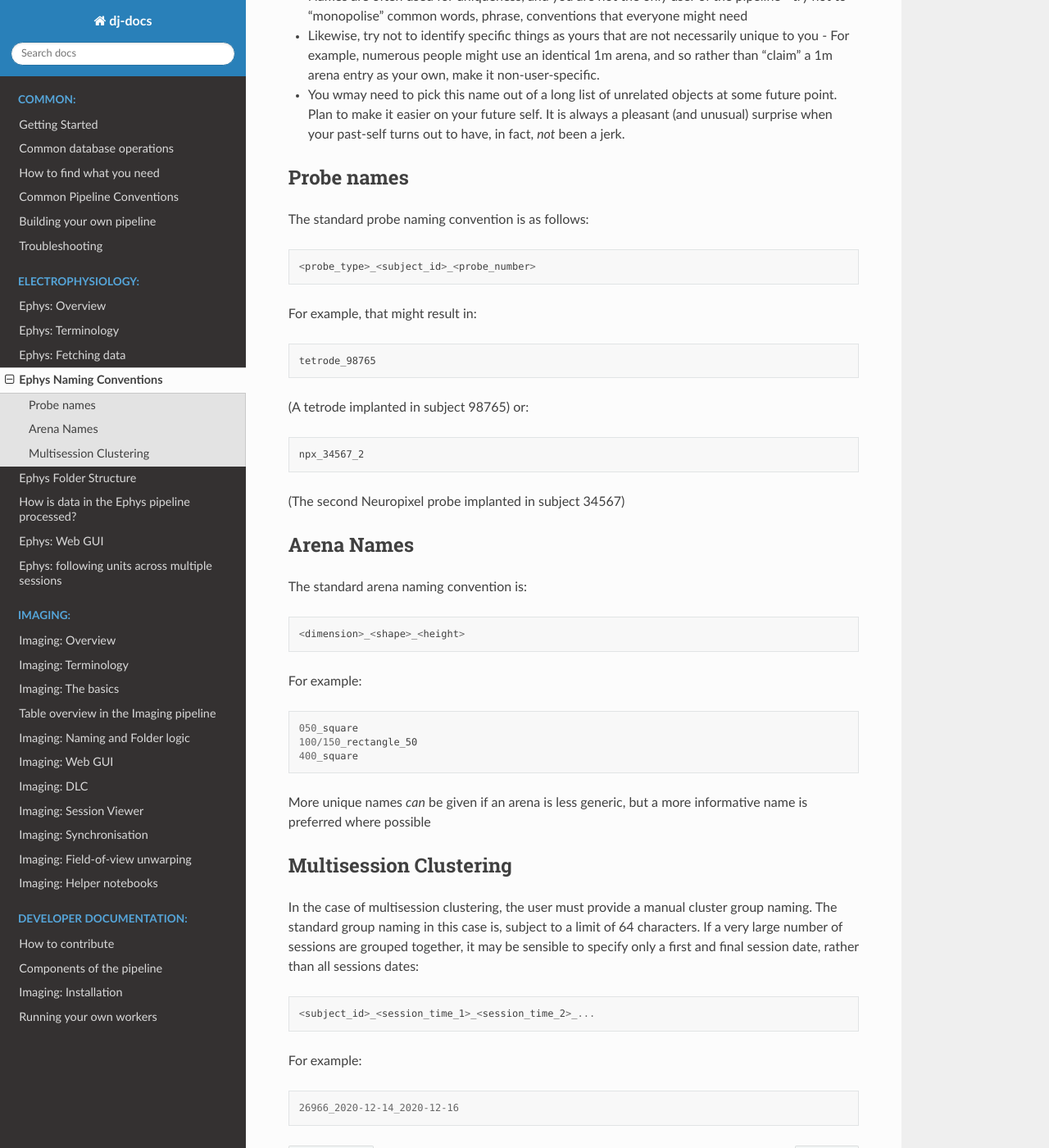
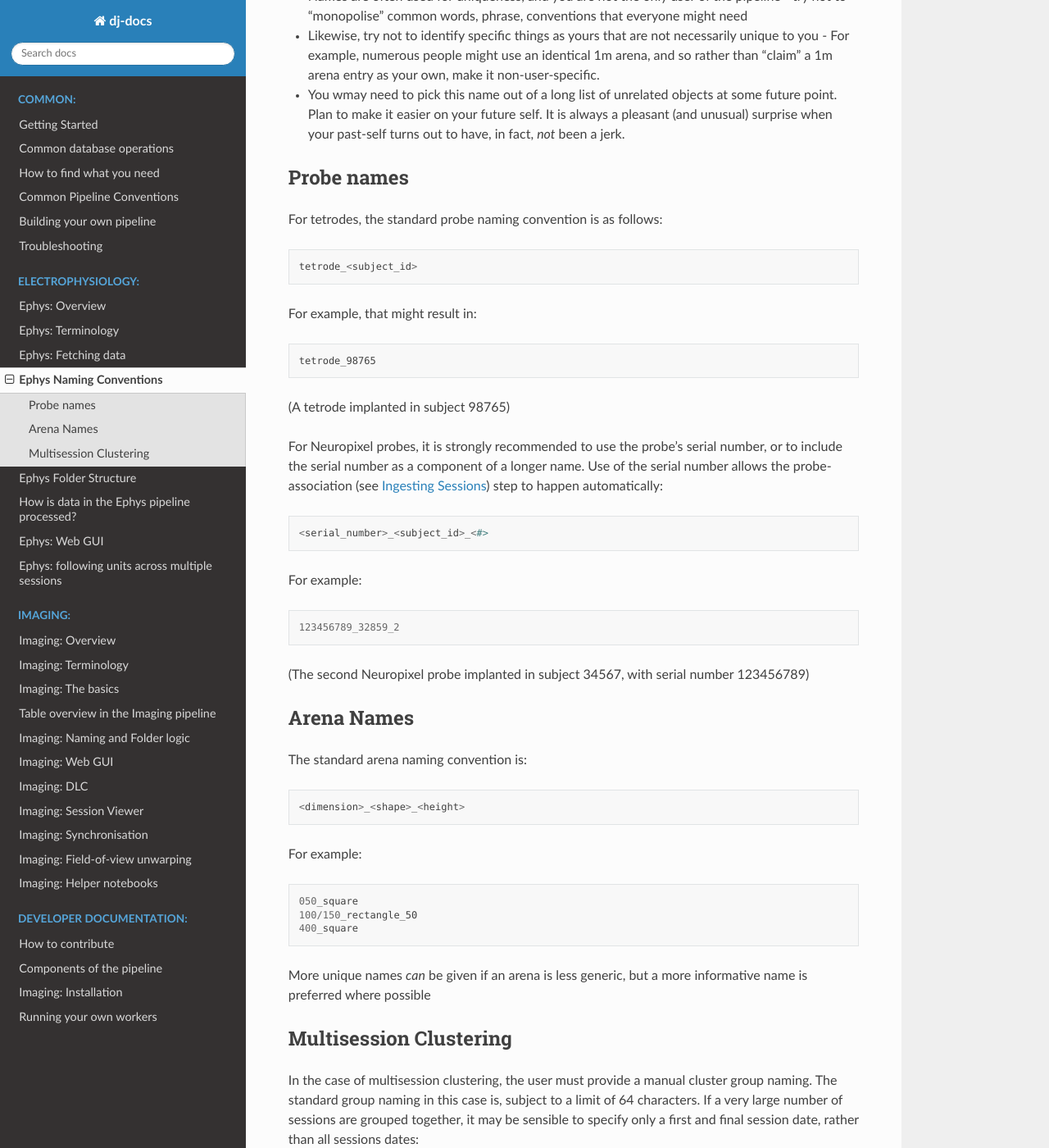
Before and after one commit to kavli-ntnu/dj-docs, a Sphinx documentation site: the page built from docs/ephys/naming_conventions.rst, in a window 1280 px wide and 1400 px high, scrolled down 608 px. Shown: the whole window at 82% size. Built offline with Sphinx 7.4.7 and the Read the Docs theme 2.0.0, drawn with Linux system fonts in a browser that asks for light colours.

Commit message:
Change probe naming conventions to include sn

```diff
--- a/docs/ephys/ingestion_webgui.rst
+++ b/docs/ephys/ingestion_webgui.rst
@@ -71,7 +71,7 @@
   - Estimate the depth change
 
 
-
+.. _Ephys web-gui ingest:
 Ingesting Sessions
 ------------------
 
--- a/docs/ephys/naming_conventions.rst
+++ b/docs/ephys/naming_conventions.rst
@@ -36,20 +36,27 @@
 Probe names
 ---------------------
 
-The standard probe naming convention is as follows::
+For tetrodes, the standard probe naming convention is as follows::
 
-  <probe_type>_<subject_id>_<probe_number>
+  tetrode_<subject_id>
 
 For example, that might result in::
 
   tetrode_98765
 
 (A tetrode implanted in subject 98765)
-or::
 
-  npx_34567_2
+For Neuropixel probes, it is strongly recommended to use the probe's serial number, or to include the serial number as a
+component of a longer name. Use of the serial number allows the probe-association (see :ref:`Ephys web-gui ingest`) step
+to happen automatically::
 
-(The second Neuropixel probe implanted in subject 34567)
+  <serial_number>_<subject_id>_<#>
+
+For example::
+
+    123456789_32859_2
+
+(The second Neuropixel probe implanted in subject 34567, with serial number 123456789)
 
 
 
```
